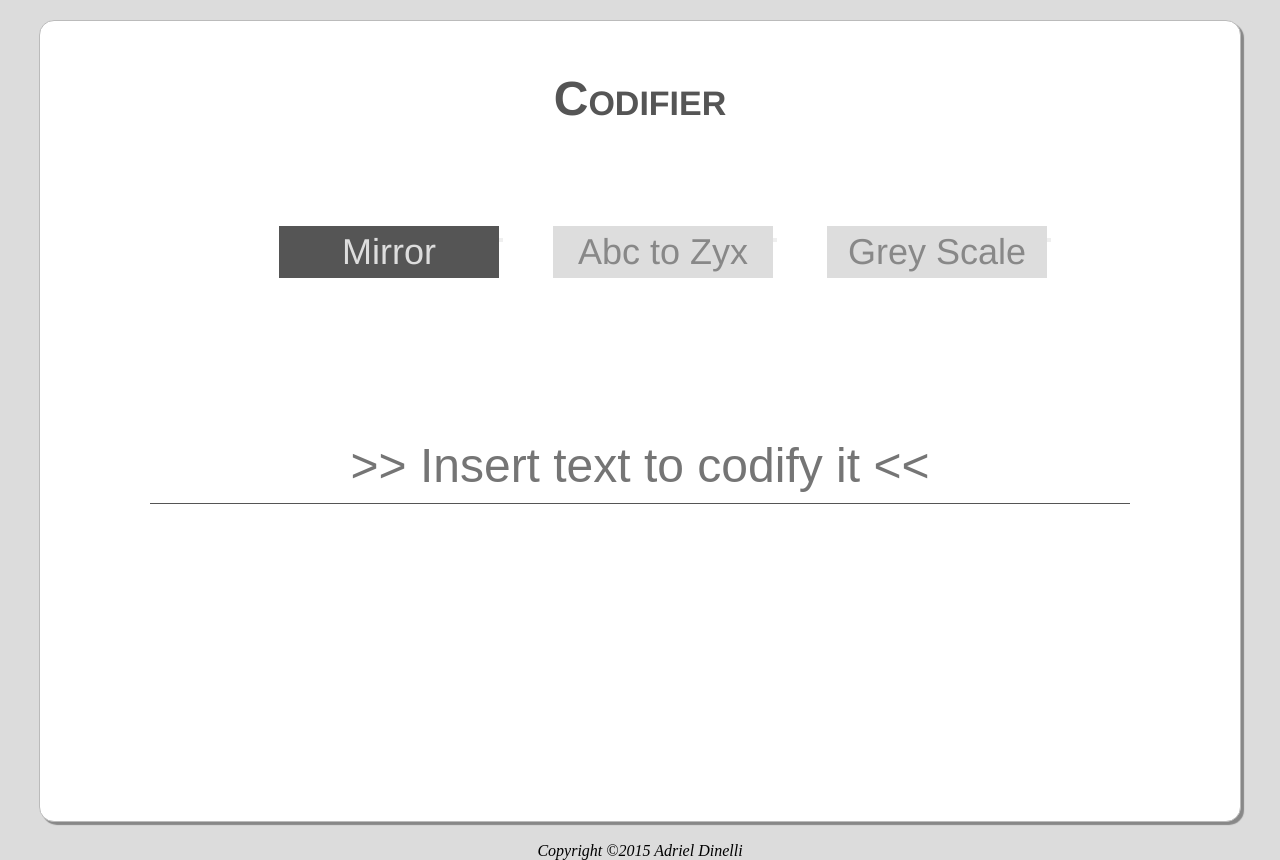
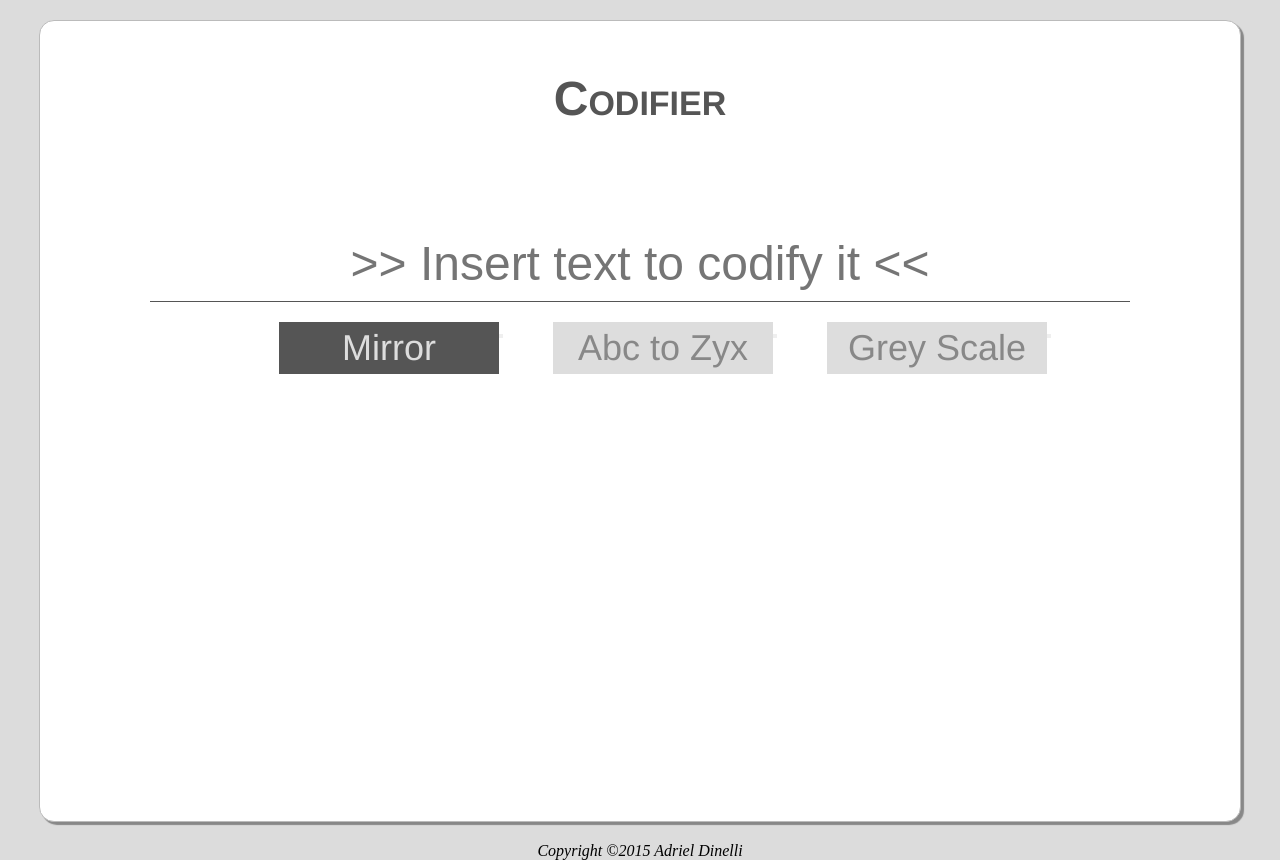
Before and after one commit to AdrielD/Codifier, a PHP site: page /codifier.html in a window 1280 px wide. Run offline with PHP 8.4, Linux system fonts and the light colour scheme.

Commit message:
changed layout

```diff
--- a/codifier.css
+++ b/codifier.css
@@ -28,7 +28,7 @@ h1 {
 }
 
 #modes_container {
-	margin-top: 100px;
+	margin-top: 20px;
 }
 
 .option_button {
@@ -58,7 +58,7 @@ h1 {
 }
 
 #input_code {
-	margin-top: 150px;
+	margin-top: 100px;
 	font-size: 48px;
 	border: none;
 	padding: 10px;
@@ -69,13 +69,17 @@ h1 {
 	border-bottom: 1px solid #555;
 }
 
+#output_container {
+	margin-top: 100px;
+}
+
 #output_code {
 	margin: 50px auto;
 	font-size: 48px;
 	color: #333;
 	text-align: center;
-	overflow: scroll;
 	padding: 0 25px;
+	word-wrap: break-word;
 }
 
 #copyright_notice {
--- a/codifier.html
+++ b/codifier.html
@@ -1,19 +1,21 @@
 <!DOCTYPE html>
 <html>
 	<head>
-		<title></title>
+		<meta charset="UTF-8">
+		<meta name="author" content="Adriel Dinelli">
+		<title>Codifier</title>
 		<link rel="stylesheet" type="text/css" href="codifier.css">
 		<script type="text/javascript" src="codifier.js"></script>
 	</head>
 	<body>
 		<div id="container">
 			<h1>Codifier</h1>
+			<input id="input_code" type="text" placeholder=">> Insert text to codify it <<"/>
 			<div id="modes_container">
 				<button class="option_button selected" id="mirror">Mirror<button>
 				<button class="option_button" id="abc">Abc to Zyx<button>
 				<button class="option_button" id="gray">Grey Scale<button>
 			</div>
-			<input id="input_code" type="text" placeholder=">> Insert text to codify it <<"/>
 			<div id="output_container">
 				<p id="output_code"></p>
 			</div>
```
